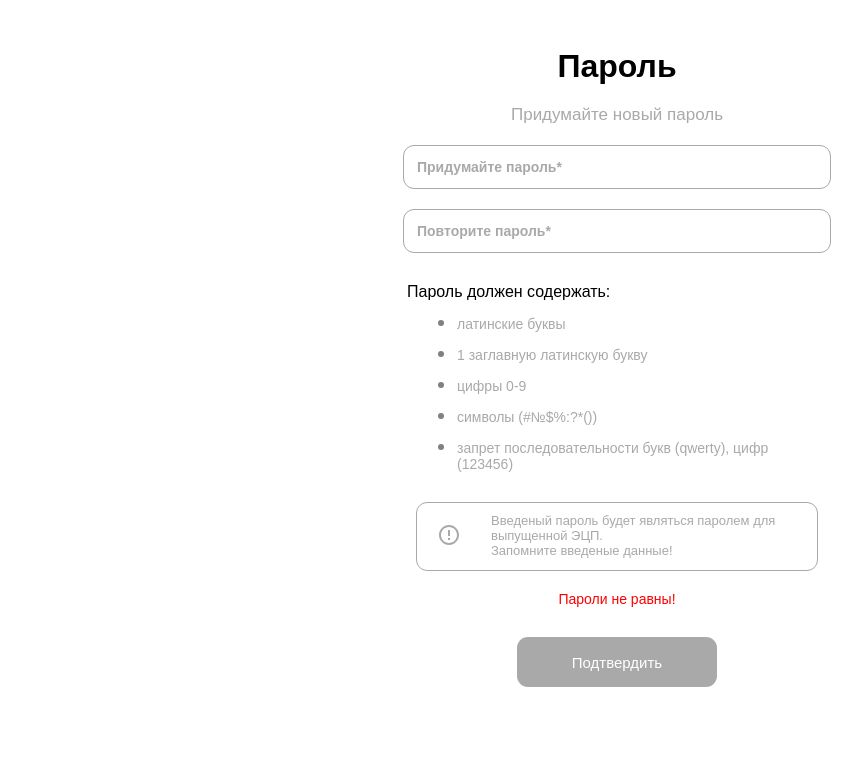
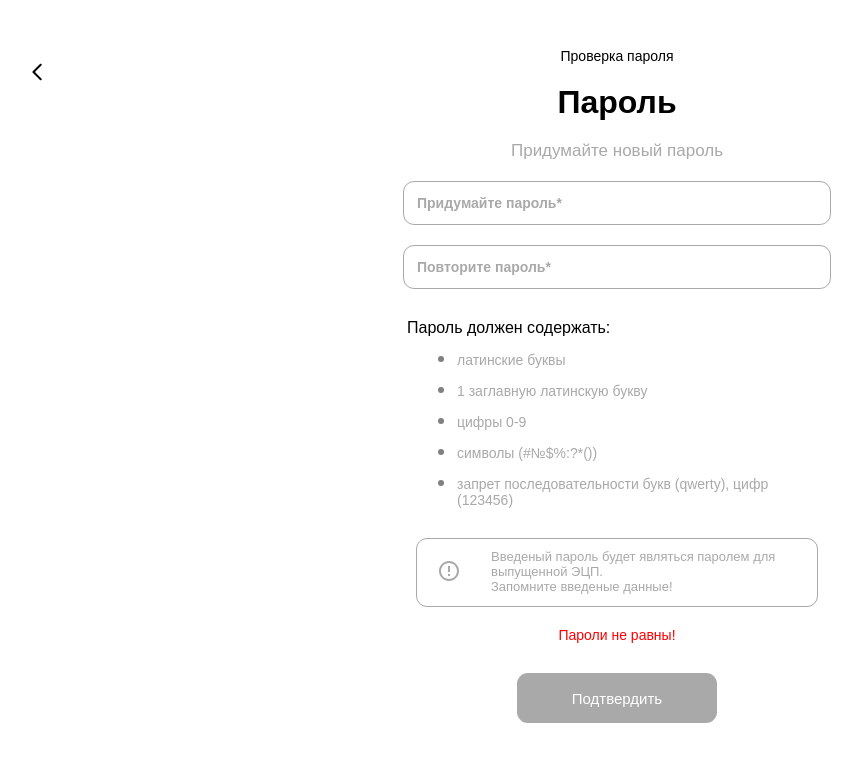
Before and after one commit to ri4an-official/forte-app, a React (Create React App) app: page / in a window 1280 px wide. Shown: the top 762 px of the page, without its empty margins (23-885 px from the left). Built offline with nearby package versions, Linux system fonts and the light colour scheme.

Commit message:
fix: change back-icon adaptive

```diff
--- a/src/components/PasswordForm.tsx
+++ b/src/components/PasswordForm.tsx
@@ -19,7 +19,7 @@ export const PasswordForm = () => {
     return (
         <Form>
             <StyledBackIcon src={icon} alt='back-icon' />
-            {window.length > 400 && <Header>Проверка пароля</Header>}
+            <Header>Проверка пароля</Header>
             <h1>Пароль</h1>
             <Wish>Придумайте новый пароль</Wish>
             <Input
@@ -71,14 +71,12 @@ export const PasswordForm = () => {
 const StyledBackIcon = styled.img`
     display: none;
     width: 300px;
-    @media (max-width: 400px) {
-        width: 24px;
-        height: 24px;
-        display: inline-block;
-        position: absolute;
-        top: 50px;
-        left: 10px;
-    }
+    width: 24px;
+    height: 24px;
+    display: inline-block;
+    position: absolute;
+    top: 50px;
+    left: 3%;
 `
 
 const Error = styled.label`
```
